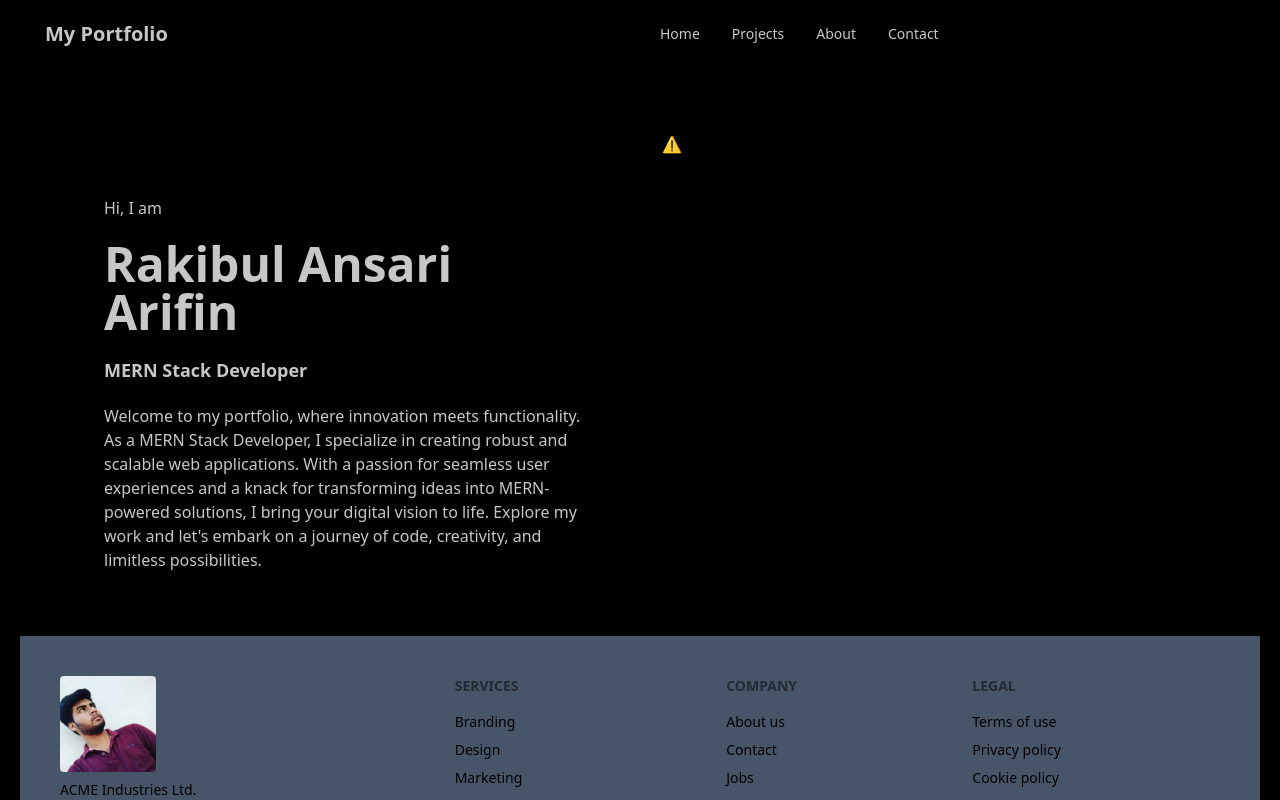
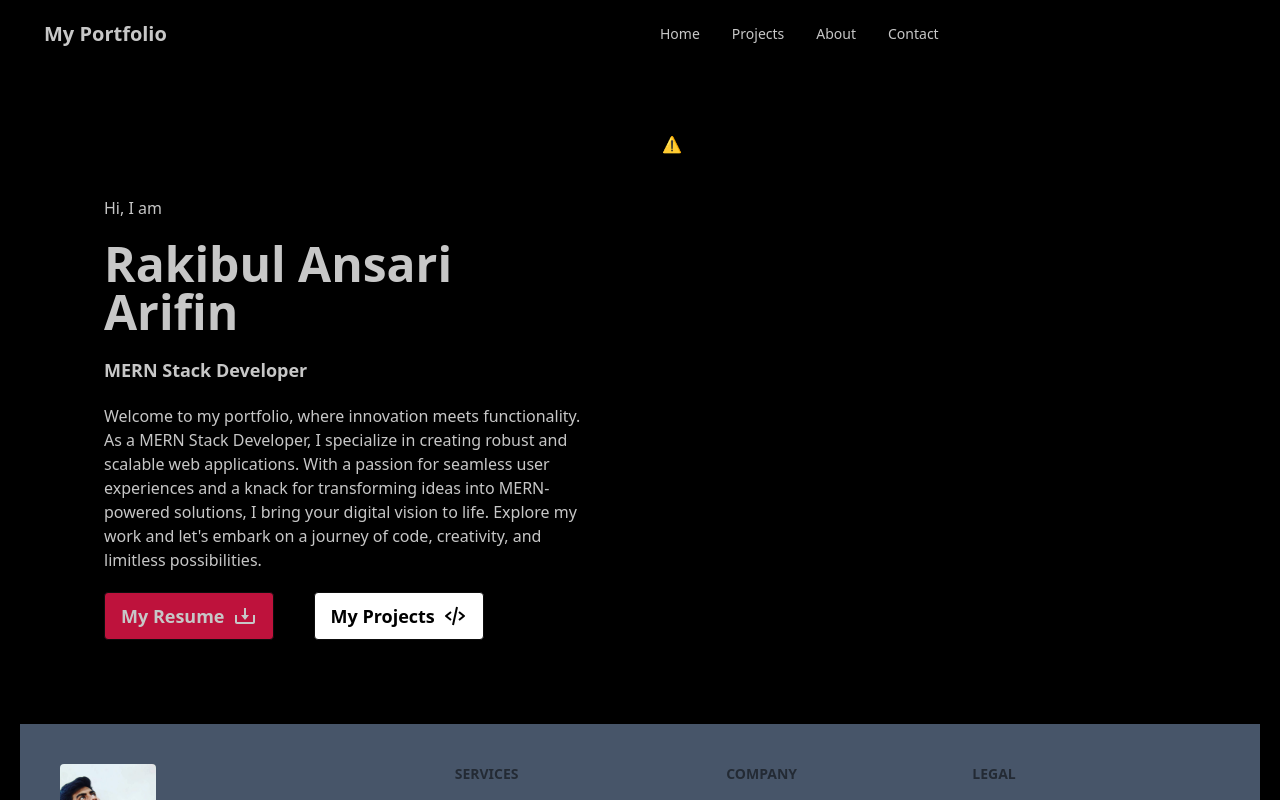
Before and after one commit to Md-arefin/My-portfolio, a React (Vite) app: page / in a window 1280 px wide. Shown: the top 800 px of the page. Built offline with nearby package versions, Linux system fonts and the light colour scheme; no server answers.

Commit message:
added banner

```diff
--- a/package.json
+++ b/package.json
@@ -15,6 +15,7 @@
     "match-sorter": "^6.3.1",
     "react": "^18.2.0",
     "react-dom": "^18.2.0",
+    "react-icons": "^4.10.1",
     "react-router-dom": "^6.14.0",
     "sort-by": "^1.2.0"
   },
--- a/src/Pages/Home/Banner/Banner.jsx
+++ b/src/Pages/Home/Banner/Banner.jsx
@@ -1,7 +1,20 @@
 import React from 'react';
 import { Player, Controls } from '@lottiefiles/react-lottie-player';
+import { BiDownload, BiCodeAlt } from 'react-icons/bi';
+import { Link } from 'react-router-dom';
 
 const Banner = () => {
+
+
+
+    const handleDownloadResume = () => {
+        const resumeUrl = 'https://drive.google.com/file/d/1G6oxPaJ6v2srwkytfb0Ry5e1th5yOwmZ/view?usp=drive_link'
+        const downloadLink = document.createElement('a');
+        downloadLink.href = resumeUrl;
+        downloadLink.download = 'Resume-of-Rakibul-Ansari-Arifin.pdf';
+        downloadLink.click();
+    };
+
     return (
         <section className='my-16'>
             <div className='flex flex-col-reverse gap-10 md:flex-row md:mx-16'>
@@ -9,16 +22,32 @@ const Banner = () => {
                     <h1>
                         Hi, I am <br />
                     </h1>
-                        <p className='mt-5 text-3xl md:text-5xl font-bold'>Rakibul Ansari Arifin</p>
+                    <p className='mt-5 text-3xl md:text-5xl font-bold'>Rakibul Ansari Arifin</p>
                     <p className='my-5 font-semibold text-lg'>MERN Stack Developer</p>
                     <p>
                         Welcome to my portfolio, where innovation meets functionality. As a MERN Stack Developer, I specialize in creating robust and scalable web applications. With a passion for seamless user experiences and a knack for transforming ideas into MERN-powered solutions, I bring your digital vision to life. Explore my work and let's embark on a journey of code, creativity, and limitless possibilities.
                     </p>
+                    <div className='flex flex-col md:flex-row gap-10 my-5'>
+
+
+                        <div onClick={handleDownloadResume} className="btn bg-rose-700 rounded text-lg flex justify-between">
+                            <button >My Resume</button>
+                            <BiDownload className='text-2xl' />
+                        </div>
+
+                        <Link to='/projects'>
+                            <div className="btn bg-white text-black rounded text-lg flex justify-between hover:text-white">
+                                <button>My Projects</button>
+                                <BiCodeAlt className='text-2xl' />
+                            </div>
+                        </Link>
+
+                    </div>
                 </div>
 
                 <div className='md:w-[50%] mx-5'>
                     <Player
-                    className='w-[80%]'
+                        className='w-[80%]'
                         autoplay
                         loop
                         src="https://assets2.lottiefiles.com/packages/lf20_yJVY8r9xVg.json"
--- a/src/components/Navbar/Navbar.jsx
+++ b/src/components/Navbar/Navbar.jsx
@@ -29,7 +29,7 @@ const Navbar = () => {
                             {navItems}
                         </ul>
                     </div>
-                    <a className="btn btn-ghost normal-case text-xl">My Portfolio</a>
+                    <Link to='/' className="btn bg-black border-0 font-bold hover:bg-white hover:text-black normal-case text-xl rounded">My Portfolio</Link>
                 </div>
                 <div className="navbar-center hidden lg:flex">
                     <ul className="menu menu-horizontal px-1">
```
Also changed, not shown: 1 other file (tests, documents, lock files or other folders).
